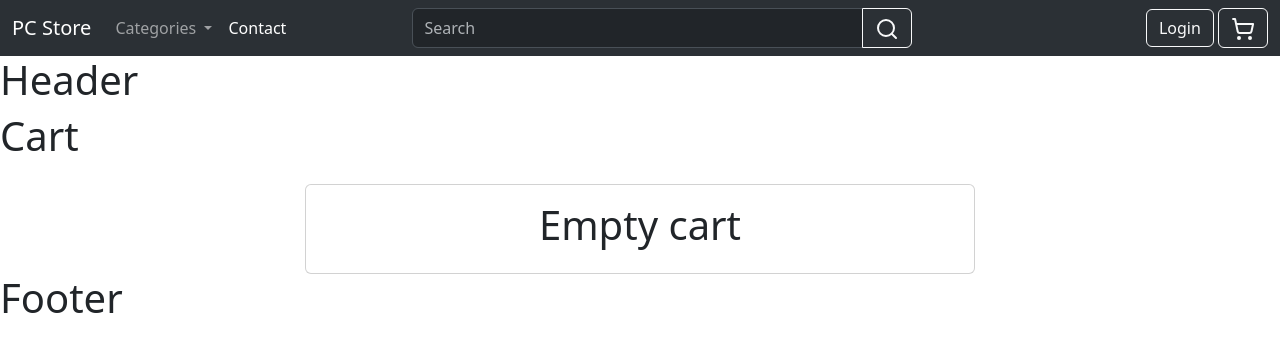
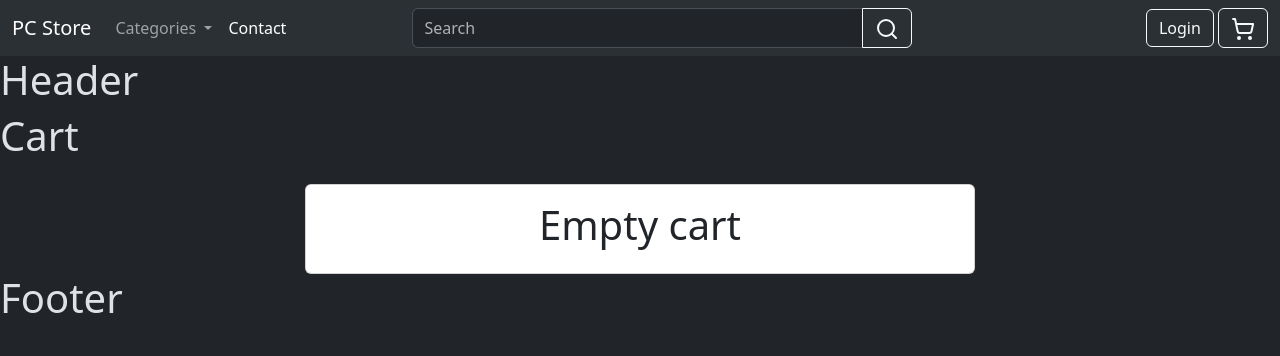
Before and after one commit to guidocastillo7/pc-store, a Django app: page /cart/ in a window 1280 px wide. Shown: the top 356 px of the page. Run offline with Django 4.2, Linux system fonts and the light colour scheme.

Commit message:
Cambio color de fondo a oscuro

```diff
--- a/PC_Store/web/templates/layout.html
+++ b/PC_Store/web/templates/layout.html
@@ -5,6 +5,12 @@
     <meta name="viewport" content="width=device-width, initial-scale=1.0">
     <title>PC Store</title>
     <link href="https://cdn.jsdelivr.net/npm/bootstrap@5.3.3/dist/css/bootstrap.min.css" rel="stylesheet" integrity="sha384-QWTKZyjpPEjISv5WaRU9OFeRpok6YctnYmDr5pNlyT2bRjXh0JMhjY6hW+ALEwIH" crossorigin="anonymous">
+    <style>
+        body {
+            background-color: #212529; /* Color de fondo oscuro */
+            color: #dee2e6; /* Color del texto en blanco */
+        }
+    </style>
 </head>
 <body>
     {% include "includes/navbar.html" %}
```
